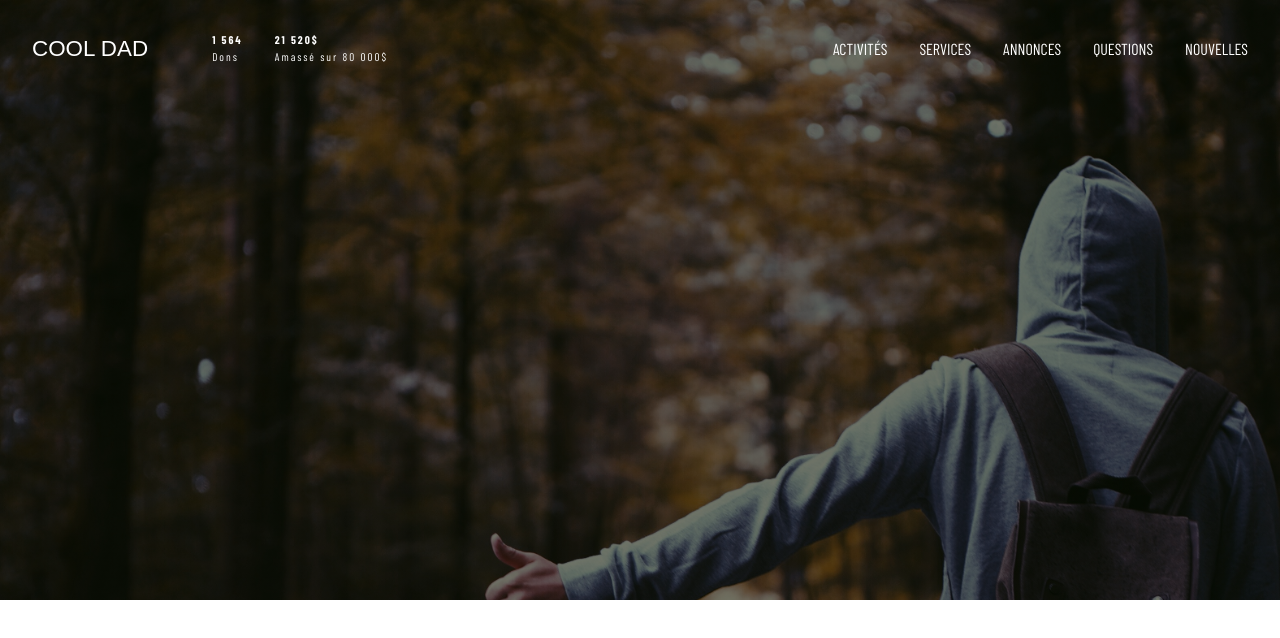
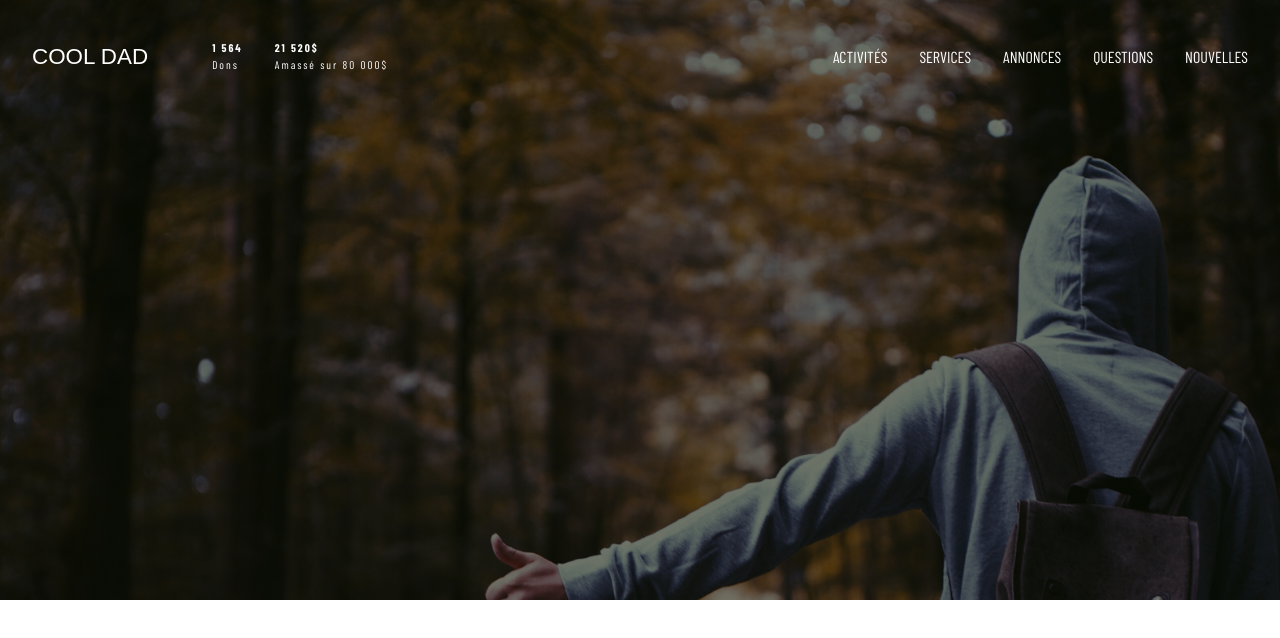
Before and after one commit to AdhamMoussa/cooldad-demo, a website built with webpack: page app/index.html in a window 1280 px wide. Shown: the top 638 px of the page. Built offline with nearby package versions, Linux system fonts and the light colour scheme; a web font is replaced by a local one.

Commit message:
finished header for desktop

```diff
--- a/app/assets/styles/base/_global.scss
+++ b/app/assets/styles/base/_global.scss
@@ -9,6 +9,7 @@
 body {
     font-family: 'Barlow Condensed', sans-serif;
     line-height: 1.5;
+    height: 2000px;
 }
 
 a {
--- a/app/assets/styles/modules/_header.scss
+++ b/app/assets/styles/modules/_header.scss
@@ -1,15 +1,20 @@
 .header {
   color: #fff;
-  padding: $m-size;
   position: fixed;
   top: 0;
   left: 0;
   right: 0;
   width: 100%;
+  height: 0;
+  transition: .5s;
+  background-color: rgba($color-black-dark, .85);
   &__inner {
     display: flex;
     justify-content: space-between;
     align-items: center;
+    padding: $m-size;
+    transition: .5s;
+    transform: translateY(.5rem);
   }
   &__logo {
     h1 {
@@ -53,4 +58,10 @@
       }
     }
   }
+  &--solid {
+    height: unset;
+    .header__inner {
+      transform: translateY(0);
+    }
+  }
 }
```
Also changed, not shown: app/temp/styles/styles.css.
